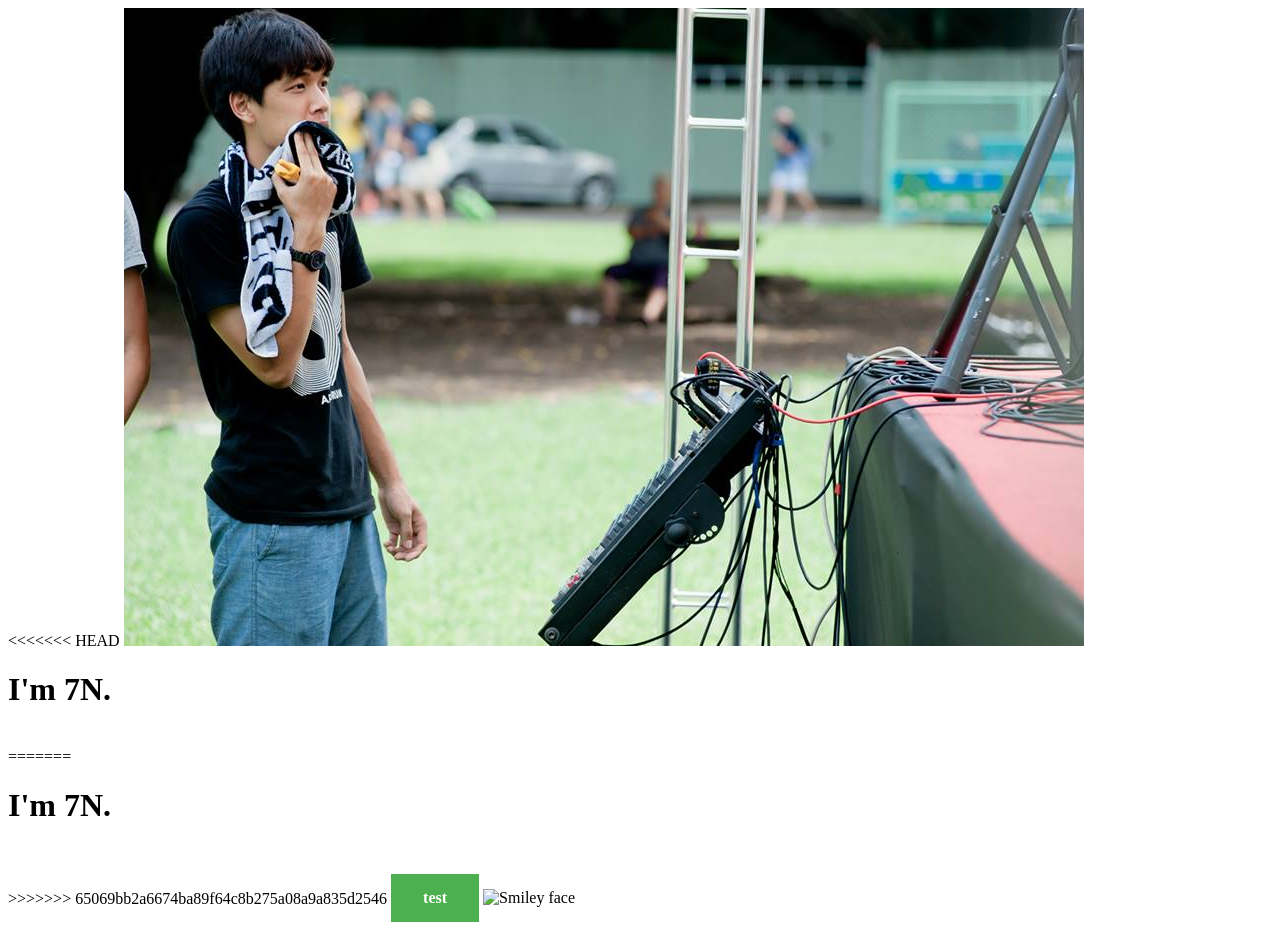
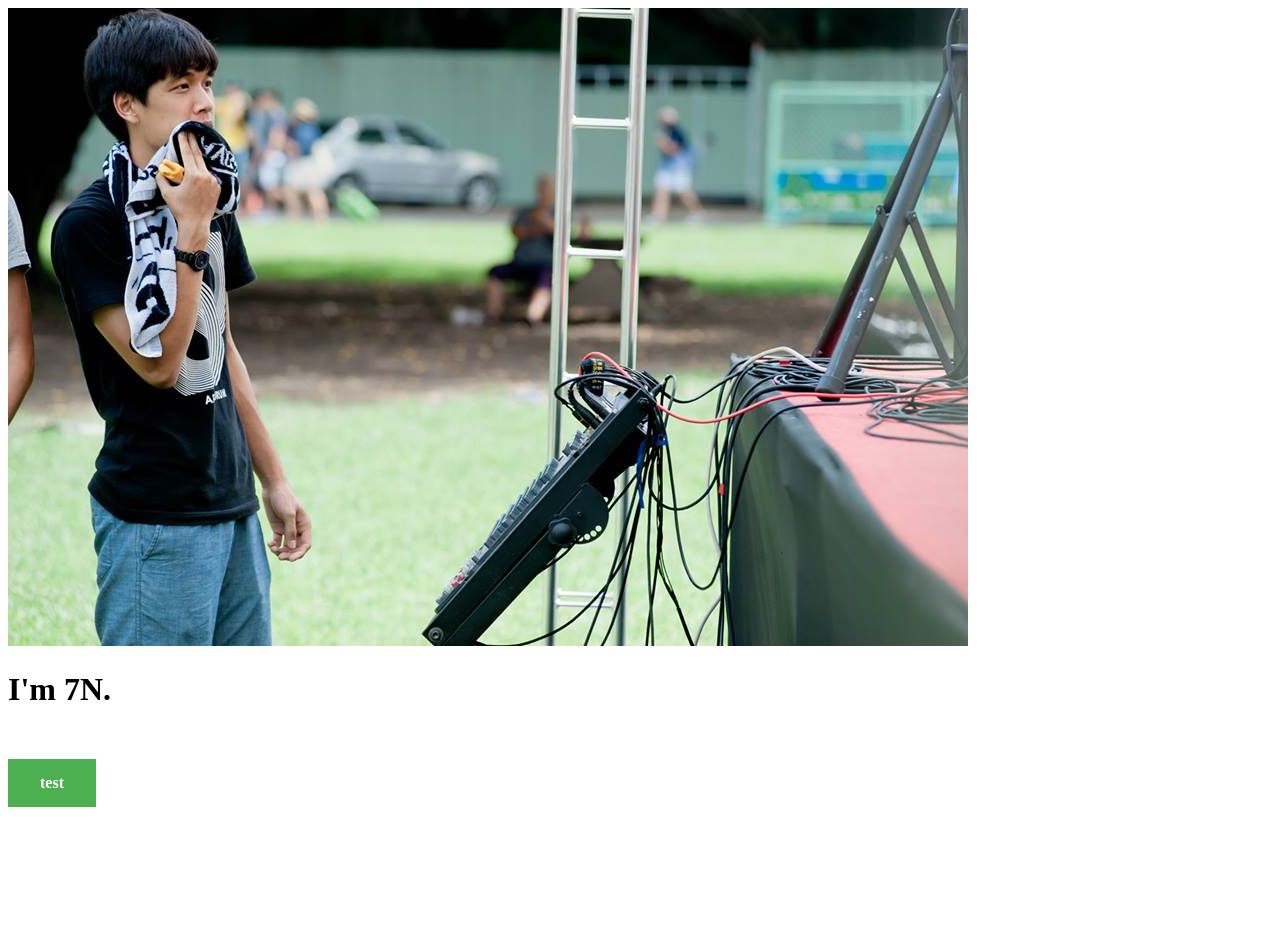
Before and after one commit to chainhung/wp2016, a plain HTML site: page index.html in a window 1280 px wide. After the commit the page ends 825 px from the top, so only its background shows below. Drawn offline with Linux system fonts and the light colour scheme.

Commit message:
Update index.html

```diff
--- a/index.html
+++ b/index.html
@@ -2,17 +2,12 @@
 <html>
  <head>
   <link rel="stylesheet" type="text/css" href="app.css">
-  <title>Title of the document</title>
+  <title>Resume web</title>
  </head>
 
  <body>
-<<<<<<< HEAD
  <img src="images/photo.jpg" alt="Smiley face" width="960" height="638">
  <h1>I'm 7N. </h1><br>
-=======
- <h1>I'm 7N.</h1><br>
->>>>>>> 65069bb2a6674ba89f64c8b275a08a9a835d2546
  <h1 class="button">test</h1>
- <img src=/images/"photo.jpg" alt="Smiley face" height="638" width="960">
  </body>
 </html>
```
